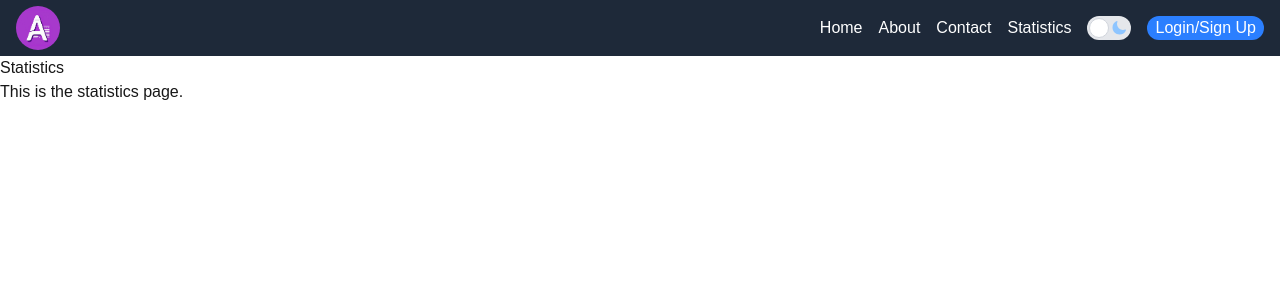
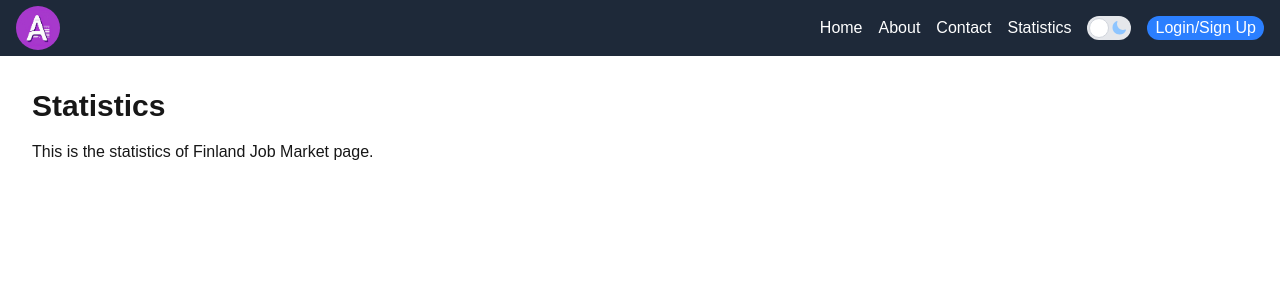
Before and after one commit to HesamVahib/Applai.fi_frontend, a Next.js app: page /statistics in a window 1280 px wide. Shown: the top 300 px of the page. Built offline with nearby package versions, Linux system fonts and the light colour scheme.

Commit message:
adding the different path in env

```diff
--- a/app/statistics/page.tsx
+++ b/app/statistics/page.tsx
@@ -1,8 +1,8 @@
 export default function StatisticsPage() {
   return (
-    <div>
-      <h1>Statistics</h1>
-      <p>This is the statistics page.</p>
+    <div className="p-8 -end">
+      <h1 className="text-3xl font-bold">Statistics</h1>
+      <p className="mt-4">This is the statistics of Finland Job Market page.</p>
     </div>
   );
 }
--- a/lib/api.ts
+++ b/lib/api.ts
@@ -1,7 +1,7 @@
 import axios from "axios";
 
 export const api = axios.create({
-    baseURL: "",
+    baseURL: process.env.NEXT_PUBLIC_API_URL || "",
     headers: {
         "Content-Type": "application/json",
     },
```
